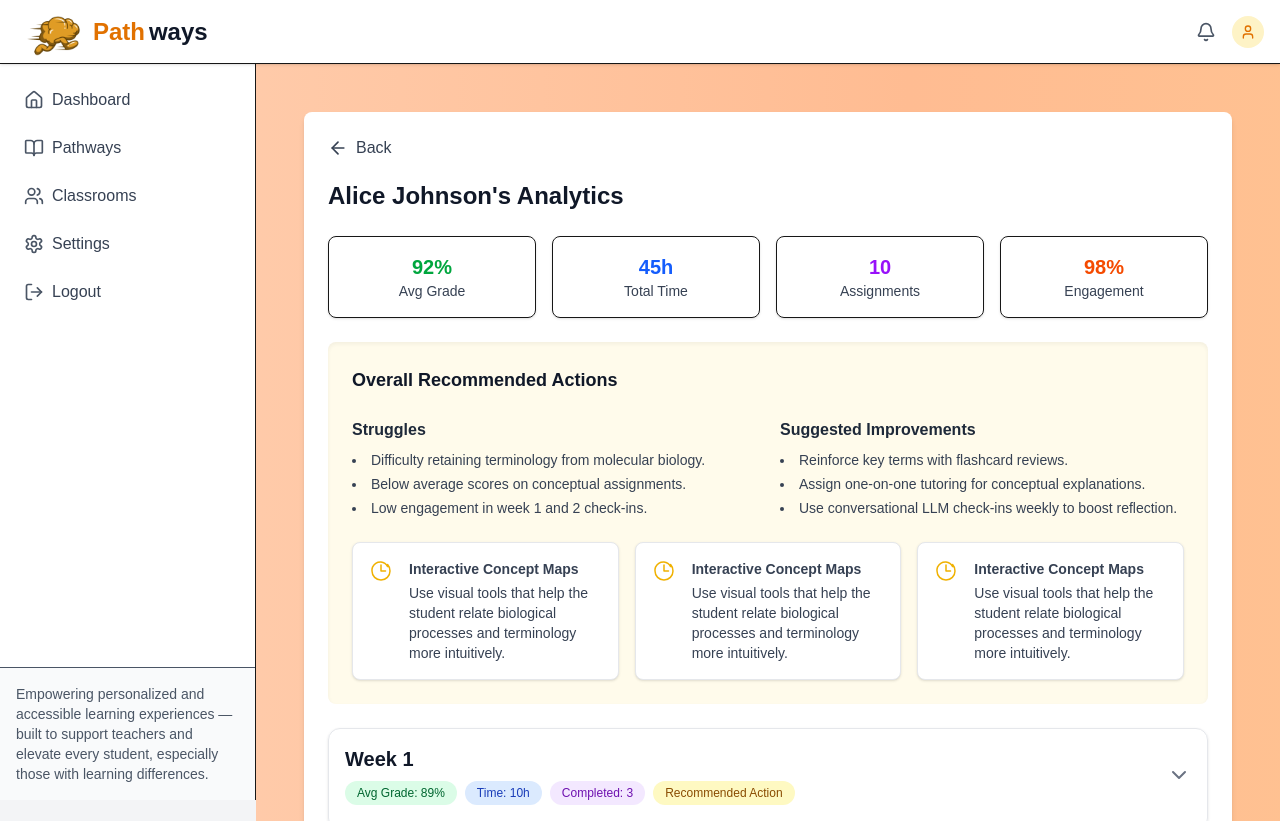
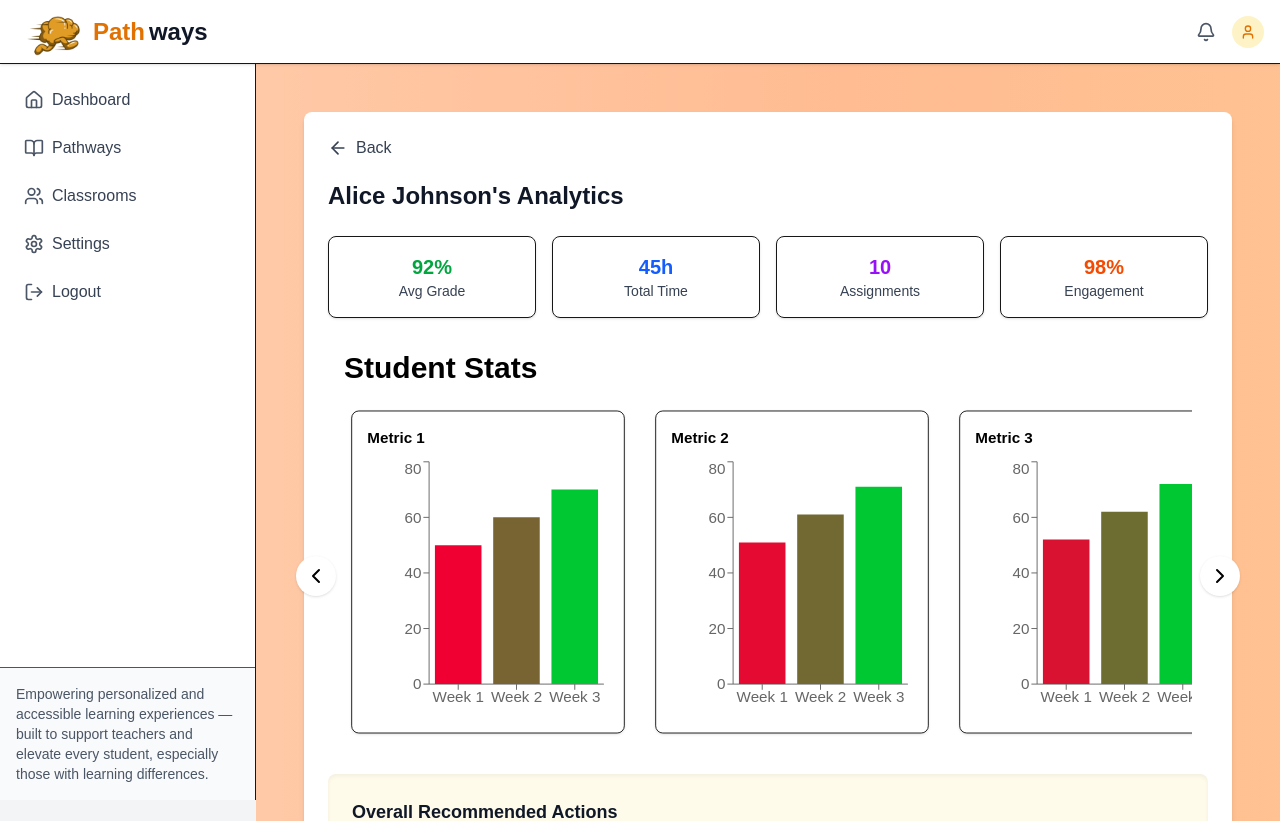
Before and after one commit to dhruvpatt/roadmaps, a Next.js app in the folder pathways/: page /analytics/1 in a window 1280 px wide. Shown: the top 821 px of the page. Built offline with nearby package versions, Linux system fonts and the light colour scheme.

Commit message:
added graphs

```diff
--- /dev/null
+++ b/pathways/components/analytics/StudentStatsCarousel.jsx
@@ -0,0 +1,132 @@
+import React, { useState } from "react";
+import {
+    Table,
+    TableHeader,
+    TableBody,
+    TableCell,
+    TableHead,
+    TableRow,
+} from "@/components/ui/table";
+import { Card } from "@/components/ui/card";
+import {
+    BarChart,
+    Bar,
+    XAxis,
+    YAxis,
+    Tooltip,
+    ResponsiveContainer,
+    Cell,
+} from "recharts";
+import HorizontalScroller from "@/components/dashboard/HorizontalScroller";
+
+
+const mockStats = Array.from({ length: 10 }, (_, i) => ({
+    id: i + 1,
+    title: `Metric ${i + 1}`,
+    data: [
+        { label: `Week 1`, value: 50 + i },
+        { label: `Week 2`, value: 60 + i },
+        { label: `Week 3`, value: 70 + i },
+    ],
+    key: "value",
+}));
+
+// Pure red → green gradient generator
+const getGradientColor = (value, max) => {
+    const min = 50;
+    const ratio = Math.min(Math.max((value - min) / (max - min), 0), 1);
+
+    const red = Math.round(240 * (1 - ratio));
+    const green = Math.round(200 * ratio);
+    const blue = 50;
+
+    return `rgb(${red}, ${green}, ${blue})`;
+};
+
+export default function StudentStatsCarousel() {
+    const [flippedIndexes, setFlippedIndexes] = useState(new Set());
+
+    const toggleFlip = (index) => {
+        const newSet = new Set(flippedIndexes);
+        if (newSet.has(index)) {
+            newSet.delete(index);
+        } else {
+            newSet.add(index);
+        }
+        setFlippedIndexes(newSet);
+    };
+
+    const renderItem = (stat, index) => {
+        // Find the maximum value for stat.key across all entries
+        const maxValue = Math.max(...stat.data.map(d => d[stat.key]));
+
+        return (
+            <Card
+                key={stat.id}
+                className="w-72 min-w-[18rem] h-[340px] flex flex-col transform scale-[0.95] transition-transform hover:scale-100"
+                onClick={() => toggleFlip(index)}
+            >
+                {flippedIndexes.has(index) ? (
+                    <div className="p-4 flex flex-col h-full">
+                        <h4 className="text-md font-semibold text-black mb-2">
+                            {stat.title} - Data
+                        </h4>
+                        <div className="overflow-y-auto flex-grow">
+                            <Table>
+                                <TableHeader>
+                                    <TableRow>
+                                        {Object.keys(stat.data[0]).map((key) => (
+                                            <TableHead key={key} className="text-black">
+                                                {key}
+                                            </TableHead>
+                                        ))}
+                                    </TableRow>
+                                </TableHeader>
+                                <TableBody>
+                                    {stat.data.map((row, rowIdx) => (
+                                        <TableRow key={rowIdx}>
+                                            {Object.values(row).map((val, cellIdx) => (
+                                                <TableCell key={cellIdx} className="text-black">
+                                                    {val}
+                                                </TableCell>
+                                            ))}
+                                        </TableRow>
+                                    ))}
+                                </TableBody>
+                            </Table>
+                        </div>
+                    </div>
+                ) : (
+                    <div className="p-4 flex flex-col h-full">
+                        <h4 className="text-md font-semibold text-black">{stat.title}</h4>
+                        <div className="flex-grow pt-2">
+                            <ResponsiveContainer width="100%" height="100%">
+                                <BarChart data={stat.data}>
+                                    <XAxis dataKey="label" />
+                                    <YAxis />
+                                    <Tooltip />
+                                    <Bar dataKey={stat.key}>
+                                        {stat.data.map((entry, i) => (
+                                            <Cell
+                                                key={`cell-${i}`}
+                                                fill={getGradientColor(entry[stat.key], maxValue)}
+                                            />
+                                        ))}
+                                    </Bar>
+                                </BarChart>
+                            </ResponsiveContainer>
+                        </div>
+                    </div>
+                )}
+            </Card>
+        );
+    };
+
+    return (
+        <HorizontalScroller
+            title="Student Stats"
+            items={mockStats}
+            renderItem={renderItem}
+        />
+    );
+}
--- a/pathways/package.json
+++ b/pathways/package.json
@@ -29,6 +29,7 @@
     "react-markdown": "^10.1.0",
     "react-router-dom": "^7.6.0",
     "reactflow": "^11.11.4",
+    "recharts": "^2.15.3",
     "rehype-katex": "^7.0.1",
     "rehype-raw": "^7.0.0",
     "rehype-sanitize": "^6.0.0",
--- a/pathways/pages/analytics/[id].jsx
+++ b/pathways/pages/analytics/[id].jsx
@@ -10,6 +10,7 @@ import { Button } from "@/components/ui/button";
 import { Dialog, DialogContent, DialogHeader, DialogTitle } from "@/components/ui/dialog";
 import RecommendedActions from "@components/analytics/RecommendedActions";
 import Back from "@components/Back";
+import StudentStatsCarousel from "@components/analytics/StudentStatsCarousel";
 
 // Mock function to simulate fetching
 const fetchStudentAnalytics = (id) => {
@@ -190,6 +191,9 @@ export default function StudentAnalyticsPage() {
                     </Card>
                 </div>
 
+                <StudentStatsCarousel />
+
+
                 {/* Recommended Actions */}
                 <RecommendedActions title="Overall Recommended Actions" />
 
```
Also changed, not shown: 1 other file (tests, documents, lock files or other folders).
